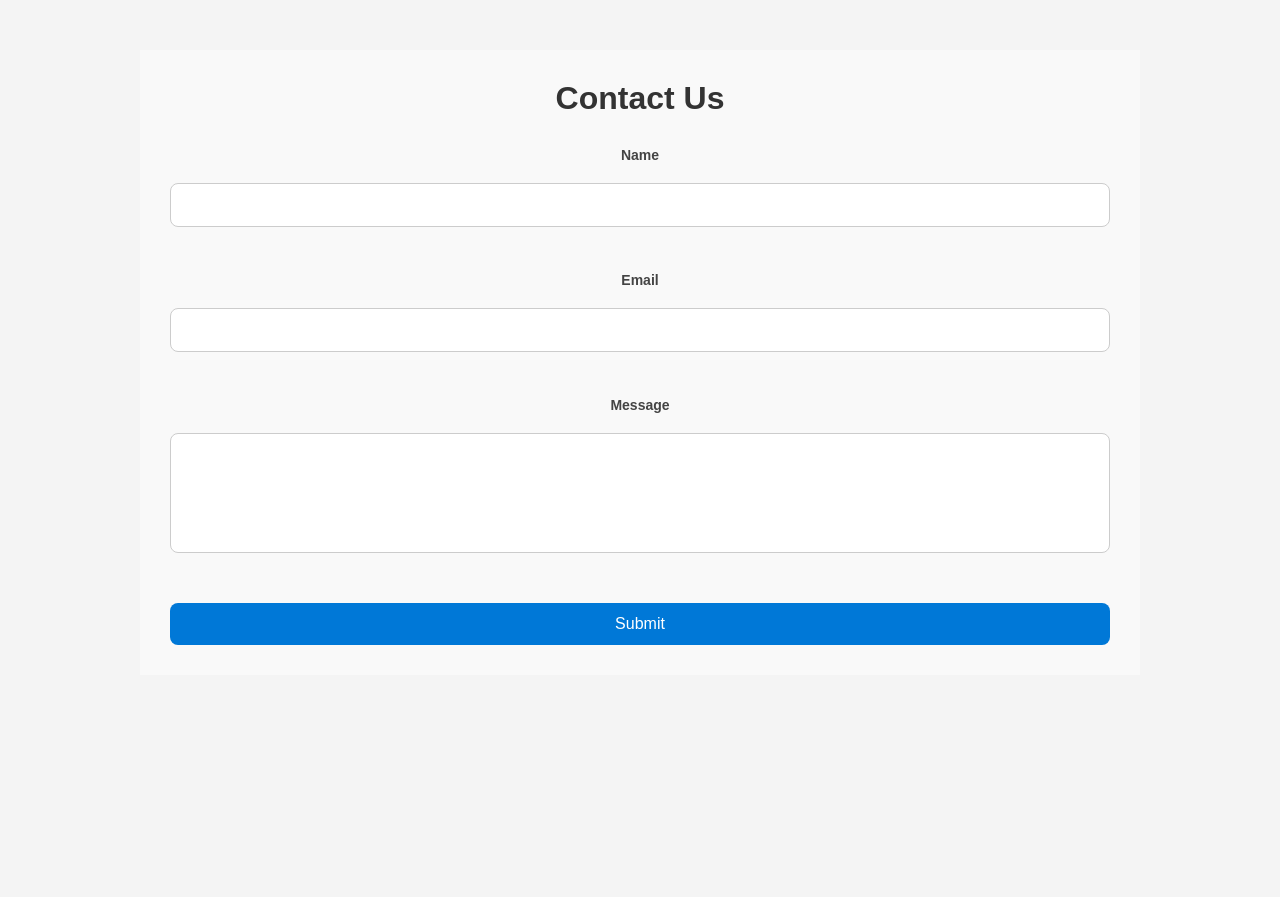
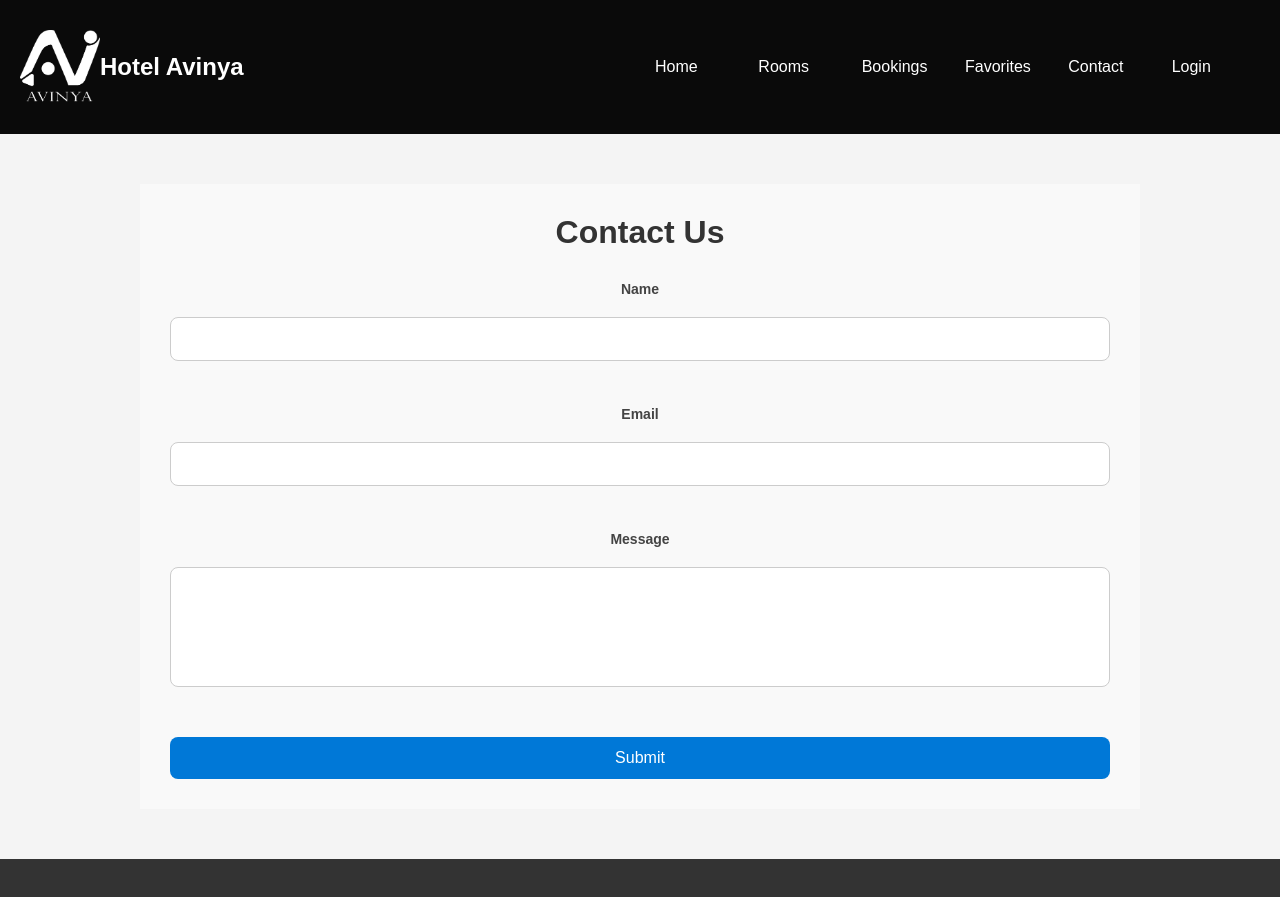
Before and after one commit to AnshuShetty/HotelManagementFrontend, a React (Create React App) app: page /contact in a window 1280 px wide. Shown: the top 897 px of the page. Before the commit the page ends 850 px from the top, so only its background shows below. Built offline with nearby package versions, Linux system fonts and the light colour scheme; no server answers.

Commit message:
addded navbar and footer for contact page

```diff
--- a/src/pages/contactUs/ContactUs.jsx
+++ b/src/pages/contactUs/ContactUs.jsx
@@ -2,6 +2,8 @@
 import "../contactUs/contactus.css";
 import { submitContact } from "../../graphql/mutation/submitContact";
 import { useMutation } from "@apollo/client/react";
+import Navbar from "../../components/navbar/Navbar";
+import Footer from "../../components/footer/Footer";
 
 const ContactUs = () => {
   const [formData, setFormData] = useState({
@@ -38,6 +40,8 @@
   };
 
   return (
+    <>
+      <Navbar />
       <div className="contact">
         <h2>Contact Us</h2>
         <div className="contact-container">
@@ -74,6 +78,8 @@
           </form>
         </div>
       </div>
+      <Footer />
+    </>
   );
 };
 
```
Lines whose indentation alone changed are shown as unchanged.
